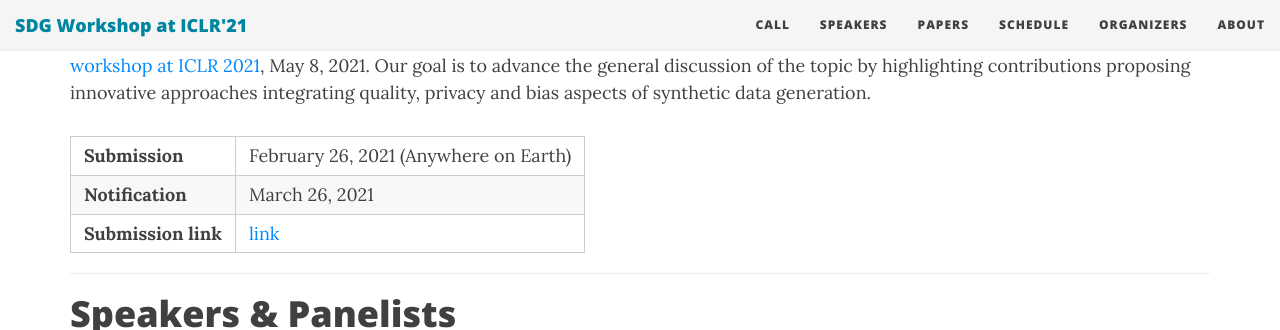
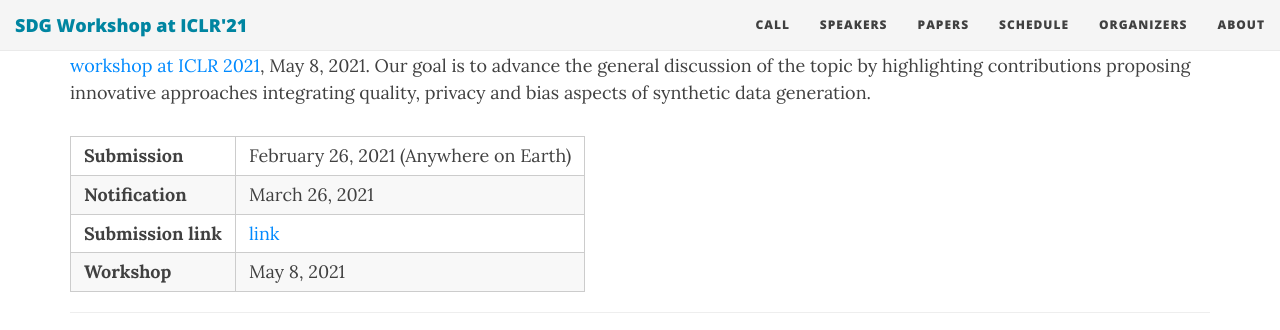
Before and after one commit to sdg-quality-privacy-bias/sdg-quality-privacy-bias.github.io, a Jekyll site: the page built from index.md, in a window 1280 px wide and 900 px high, scrolled down 447 px, cut to the strip 0-330 px from the top of the window. Built offline with Jekyll 4.4.1, drawn with Linux system fonts in a browser that asks for light colours; nearby versions of some CDN libraries; some of the changed text lies outside the part shown.

Commit message:
add correct link to ICLR and workshop date

```diff
--- a/index.md
+++ b/index.md
@@ -10,13 +10,14 @@ use-site-title: true
 # Overview
 
 Despite the substantial benefits from using synthetic data, the process of synthetic data generation is still an ongoing technical challenge. Although the two scenarios of limited data and privacy concerns share similar technical challenges such as quality and fairness, they are often studied separately.
-This workshop aims at the intersection of these challenges of synthetic data generation, and hopes to shine a light on the solutions that address these challenges. The 1st Synthetic Data Generation workshop will be a [virtual workshop at ICLR 2021](https://iclr.cc/Conferences/2021/Schedule?type=Workshop), May 8, 2021. Our goal is to advance the general discussion of the topic by highlighting contributions proposing innovative approaches integrating quality, privacy and bias aspects of synthetic data generation.
+This workshop aims at the intersection of these challenges of synthetic data generation, and hopes to shine a light on the solutions that address these challenges. The 1st Synthetic Data Generation workshop will be a [virtual workshop at ICLR 2021](https://iclr.cc/Conferences/2021/Schedule?showEvent=2125), May 8, 2021. Our goal is to advance the general discussion of the topic by highlighting contributions proposing innovative approaches integrating quality, privacy and bias aspects of synthetic data generation.
 
 
 | ------------- |:-------------:|
 | **Submission** |February 26, 2021 (Anywhere on Earth) |
 | **Notification** | March 26, 2021 |
-| **Submission link**| [link](https://cmt3.research.microsoft.com/SDGICLRW2021)
+| **Submission link**| [link](https://cmt3.research.microsoft.com/SDGICLRW2021) |
+| **Workshop** | May 8, 2021 |
 
 <!-- * Thank you Amazon for ing a best paper award!
 * The 3 best papers will be presented in talks at the workshop!
```
Also changed, not shown: other parts of index.md (+1 -1 lines).
